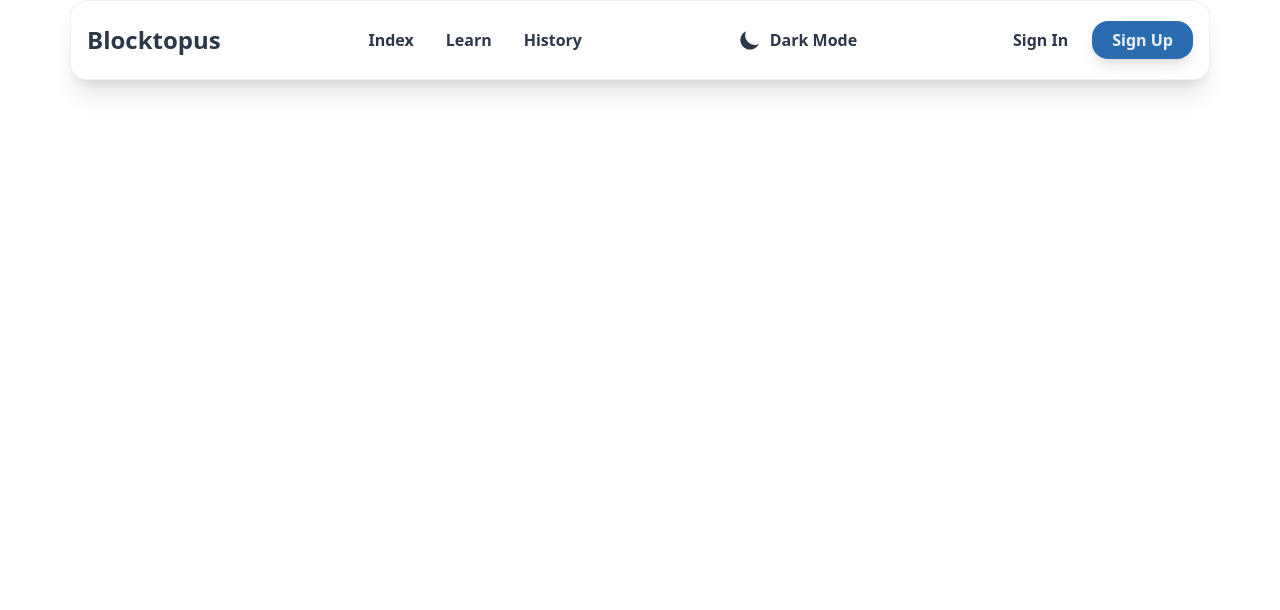
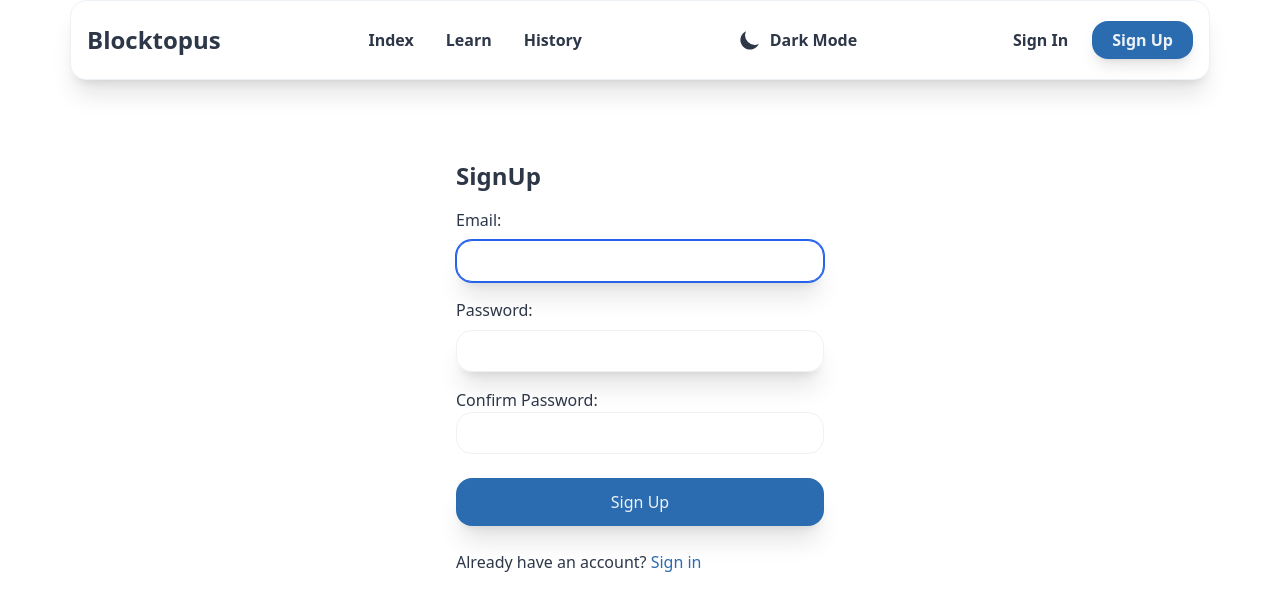
Before and after one commit to Dude-Bear/blocktopus, a React (Create React App) app in the folder frontend/: page /SignUp in a window 1280 px wide. Shown: the top 610 px of the page. Built offline with nearby package versions, Linux system fonts and the light colour scheme; no server answers.

Commit message:
rename register to signup and add signup logic

```diff
--- a/frontend/package.json
+++ b/frontend/package.json
@@ -3,6 +3,9 @@
   "version": "0.1.0",
   "private": true,
   "dependencies": {
+    "@fortawesome/fontawesome-svg-core": "^6.1.1",
+    "@fortawesome/free-solid-svg-icons": "^6.1.1",
+    "@fortawesome/react-fontawesome": "^0.2.0",
     "@heroicons/react": "^1.0.6",
     "@hookform/error-message": "^2.0.0",
     "@tailwindcss/forms": "^0.5.2",
--- a/frontend/src/App.jsx
+++ b/frontend/src/App.jsx
@@ -5,28 +5,26 @@ import { ThemeProvider } from "./context/ThemeContext";
 import Home from "./pages/Home";
 import Coin from "./pages/Coin";
 import History from "./pages/History";
-import Register from "./pages/Register";
+import SignUp from "./pages/SignUp";
 import SignIn from "./pages/SignIn";
 import Learn from "./pages/Learn";
 import { useState } from "react";
-import axios from "axios";
+import axios from "./api/axios";
 import { useEffect } from "react";
-import { config } from "./Constants";
 import BCI from "./pages/BCI";
 import PersonalIndex from "./pages/PersonalIndex";
 
 function App() {
-  // using different URLs for development and deployment
-  const BackendURL = config.url;
+  const COINS_URL = "/api/coins";
 
   const [topCoins, setCoins] = useState([]);
   const [selectedRows, setSelectedRows] = React.useState({});
 
   useEffect(() => {
-    axios.get(BackendURL + "/api/coins").then((response) => {
+    axios.get(COINS_URL).then((response) => {
       setCoins(response.data);
     });
-  }, [BackendURL]);
+  }, [COINS_URL]);
 
   return (
     <ThemeProvider>
@@ -50,7 +48,7 @@ function App() {
         <Route path="/Coin" element={<Coin />} />
         <Route path="/learn" element={<Learn />} />
         <Route path="/history" element={<History />} />
-        <Route path="/register" element={<Register />} />
+        <Route path="/SignUp" element={<SignUp />} />
         <Route path="/signin" element={<SignIn />} />
       </Routes>
     </ThemeProvider>
--- /dev/null
+++ b/frontend/src/api/axios.js
@@ -0,0 +1,9 @@
+
+import axios from 'axios';
+import { config } from '../Constants';
+
+const BackendURL = config.url;
+
+export default axios.create({
+    baseURL: BackendURL
+});
--- a/frontend/src/components/Navbar.jsx
+++ b/frontend/src/components/Navbar.jsx
@@ -35,7 +35,7 @@ const Navbar = () => {
           Sign In
         </Link>
         <Link
-          to="/register"
+          to="/signup"
           className="bg-button text-btnText px-5 py-2 ml-2 rounded-2xl shadow-lg hover:shadow-2xl"
         >
           Sign Up
@@ -85,7 +85,7 @@ const Navbar = () => {
               Sign In
             </button>
           </Link>
-          <Link to="/register">
+          <Link to="/signup">
             <button className="w-full my-2 p-3 bg-button text-btnText rounded-2xl shadow-xl">
               Sign Up
             </button>
--- a/frontend/src/pages/Register.jsx
+++ /dev/null
@@ -1,7 +0,0 @@
-import React from "react";
-
-function Register() {
-  return <div>Register</div>;
-}
-
-export default Register;
--- /dev/null
+++ b/frontend/src/pages/SignUp.jsx
@@ -0,0 +1,252 @@
+import { AiFillLock, AiOutlineMail } from "react-icons/ai";
+import { Link, useNavigate } from "react-router-dom";
+// import { UserAuth } from "../context/AuthContext";
+
+import { useRef, useState, useEffect } from "react";
+import {
+  faCheck,
+  faTimes,
+  faInfoCircle,
+} from "@fortawesome/free-solid-svg-icons";
+import { FontAwesomeIcon } from "@fortawesome/react-fontawesome";
+import axios from "../api/axios";
+
+const EMAIL_REGEX =
+  /^(([^<>()[\]\.,;:\s@\"]+(\.[^<>()[\]\.,;:\s@\"]+)*)|(\".+\"))@(([^<>()[\]\.,;:\s@\"]+\.)+[^<>()[\]\.,;:\s@\"]{2,})$/i;
+const PWD_REGEX = /^(?=.*[a-z])(?=.*[A-Z])(?=.*[0-9])(?=.*[!@#$%]).{6,24}$/;
+const REGISTER_URL = "api/auth/signup";
+
+const SignUp = () => {
+  const userRef = useRef();
+  const errRef = useRef();
+
+  const [user, setUser] = useState("");
+  const [validName, setValidName] = useState(false);
+  const [userFocus, setUserFocus] = useState(false);
+
+  const [pwd, setPwd] = useState("");
+  const [validPwd, setValidPwd] = useState(false);
+  const [pwdFocus, setPwdFocus] = useState(false);
+
+  const [matchPwd, setMatchPwd] = useState("");
+  const [validMatch, setValidMatch] = useState(false);
+  const [matchFocus, setMatchFocus] = useState(false);
+
+  const [errMsg, setErrMsg] = useState("");
+  const [success, setSuccess] = useState(false);
+
+  useEffect(() => {
+    userRef.current.focus();
+  }, []);
+
+  useEffect(() => {
+    setValidName(EMAIL_REGEX.test(user));
+  }, [user]);
+
+  useEffect(() => {
+    setValidPwd(PWD_REGEX.test(pwd));
+    setValidMatch(pwd === matchPwd);
+  }, [pwd, matchPwd]);
+
+  useEffect(() => {
+    setErrMsg("");
+  }, [user, pwd, matchPwd]);
+
+  const handleSubmit = async (e) => {
+    e.preventDefault();
+    // if button enabled with JS hack
+    const v1 = EMAIL_REGEX.test(user);
+    const v2 = PWD_REGEX.test(pwd);
+    if (!v1 || !v2) {
+      setErrMsg("Invalid Entry");
+      return;
+    }
+    try {
+      const response = await axios.post(
+        REGISTER_URL,
+        JSON.stringify({ email: user, password: pwd }),
+        {
+          headers: { "Content-Type": "application/json" },
+          withCredentials: true,
+        }
+      );
+      console.log(response?.data);
+      console.log(response?.accessToken);
+      console.log(JSON.stringify(response));
+      setSuccess(true);
+      //clear state and controlled inputs
+      //need value attrib on inputs for this
+      setUser("");
+      setPwd("");
+      setMatchPwd("");
+    } catch (err) {
+      if (!err?.response) {
+        setErrMsg("No Server Response");
+      } else {
+        setErrMsg("Registration Failed");
+      }
+      errRef.current.focus();
+    }
+  };
+
+  return (
+    <>
+      {success ? (
+        <section className="max-w-[400px] mx-auto min-h-[600px] px-4 py-20">
+          <h1 className="text-2xl font-bold">Success!</h1>
+          <p>
+            <Link to="/signin" className="text-accent">
+              Sign in
+            </Link>
+          </p>
+        </section>
+      ) : (
+        <section className="max-w-[400px] mx-auto min-h-[600px] px-4 py-20">
+          <p
+            ref={errRef}
+            className={errMsg ? "errmsg" : "offscreen"}
+            aria-live="assertive"
+          >
+            {errMsg}
+          </p>
+          <h1 className="text-2xl font-bold">SignUp</h1>
+          <form onSubmit={handleSubmit}>
+            <div className="my-4">
+              <label htmlFor="email">
+                Email:
+                <FontAwesomeIcon
+                  icon={faCheck}
+                  className={validName ? "valid" : "hide"}
+                />
+                <FontAwesomeIcon
+                  icon={faTimes}
+                  className={validName || !user ? "hide" : "invalid"}
+                />
+              </label>
+              <div className="my-2 w-full relative rounded-2xl shadow-xl">
+                <input
+                  className="w-full p-2 bg-primary border border-input rounded-2xl"
+                  type="text"
+                  id="email"
+                  ref={userRef}
+                  autoComplete="off"
+                  onChange={(e) => setUser(e.target.value)}
+                  value={user}
+                  required
+                  aria-invalid={validName ? "false" : "true"}
+                  aria-describedby="uidnote"
+                  onFocus={() => setUserFocus(true)}
+                  onBlur={() => setUserFocus(false)}
+                />
+                <p
+                  id="uidnote"
+                  className={
+                    userFocus && user && !validName
+                      ? "instructions"
+                      : "offscreen"
+                  }
+                >
+                  <FontAwesomeIcon icon={faInfoCircle} />
+                  Valid email needed
+                </p>
+              </div>
+            </div>
+
+            <label htmlFor="password">
+              Password:
+              <FontAwesomeIcon
+                icon={faCheck}
+                className={validPwd ? "valid" : "hide"}
+              />
+              <FontAwesomeIcon
+                icon={faTimes}
+                className={validPwd || !pwd ? "hide" : "invalid"}
+              />
+            </label>
+            <div className="my-2 w-full relative rounded-2xl shadow-xl">
+              <input
+                className="w-full p-2 bg-primary border border-input rounded-2xl"
+                type="password"
+                id="password"
+                onChange={(e) => setPwd(e.target.value)}
+                value={pwd}
+                required
+                aria-invalid={validPwd ? "false" : "true"}
+                aria-describedby="pwdnote"
+                onFocus={() => setPwdFocus(true)}
+                onBlur={() => setPwdFocus(false)}
+              />
+              <p
+                id="pwdnote"
+                className={pwdFocus && !validPwd ? "instructions" : "offscreen"}
+              >
+                <FontAwesomeIcon icon={faInfoCircle} />
+                6 to 24 characters.
+                <br />
+                Must include uppercase and lowercase letters, a number and a
+                special character.
+                <br />
+                Allowed special characters:{" "}
+                <span aria-label="exclamation mark">!</span>{" "}
+                <span aria-label="at symbol">@</span>{" "}
+                <span aria-label="hashtag">#</span>{" "}
+                <span aria-label="dollar sign">$</span>{" "}
+                <span aria-label="percent">%</span>
+              </p>
+            </div>
+
+            <div className="my-4">
+              <label htmlFor="confirm_pwd">
+                Confirm Password:
+                <FontAwesomeIcon
+                  icon={faCheck}
+                  className={validMatch && matchPwd ? "valid" : "hide"}
+                />
+                <FontAwesomeIcon
+                  icon={faTimes}
+                  className={validMatch || !matchPwd ? "hide" : "invalid"}
+                />
+              </label>
+              <input
+                className="w-full p-2 bg-primary border border-input rounded-2xl"
+                type="password"
+                id="confirm_pwd"
+                onChange={(e) => setMatchPwd(e.target.value)}
+                value={matchPwd}
+                required
+                aria-invalid={validMatch ? "false" : "true"}
+                aria-describedby="confirmnote"
+                onFocus={() => setMatchFocus(true)}
+                onBlur={() => setMatchFocus(false)}
+              />
+              <p
+                id="confirmnote"
+                className={
+                  matchFocus && !validMatch ? "instructions" : "offscreen"
+                }
+              >
+                <FontAwesomeIcon icon={faInfoCircle} />
+                Must match the first password input field.
+              </p>
+            </div>
+
+            <button
+              className="w-full my-2 p-3 bg-button text-btnText rounded-2xl shadow-xl"
+              disabled={!validName || !validPwd || !validMatch ? true : false}
+            >
+              Sign Up
+            </button>
+          </form>
+          <p className="my-4">
+            Already have an account?{" "}
+            <Link to="/signin" className="text-accent">
+              Sign in
+            </Link>
+          </p>
+        </section>
+      )}
+    </>
+  );
+};
+
+export default SignUp;
```
Also changed, not shown: frontend/src/index.css (+44 -0 lines), 1 other file (tests, documents, lock files or other folders).
